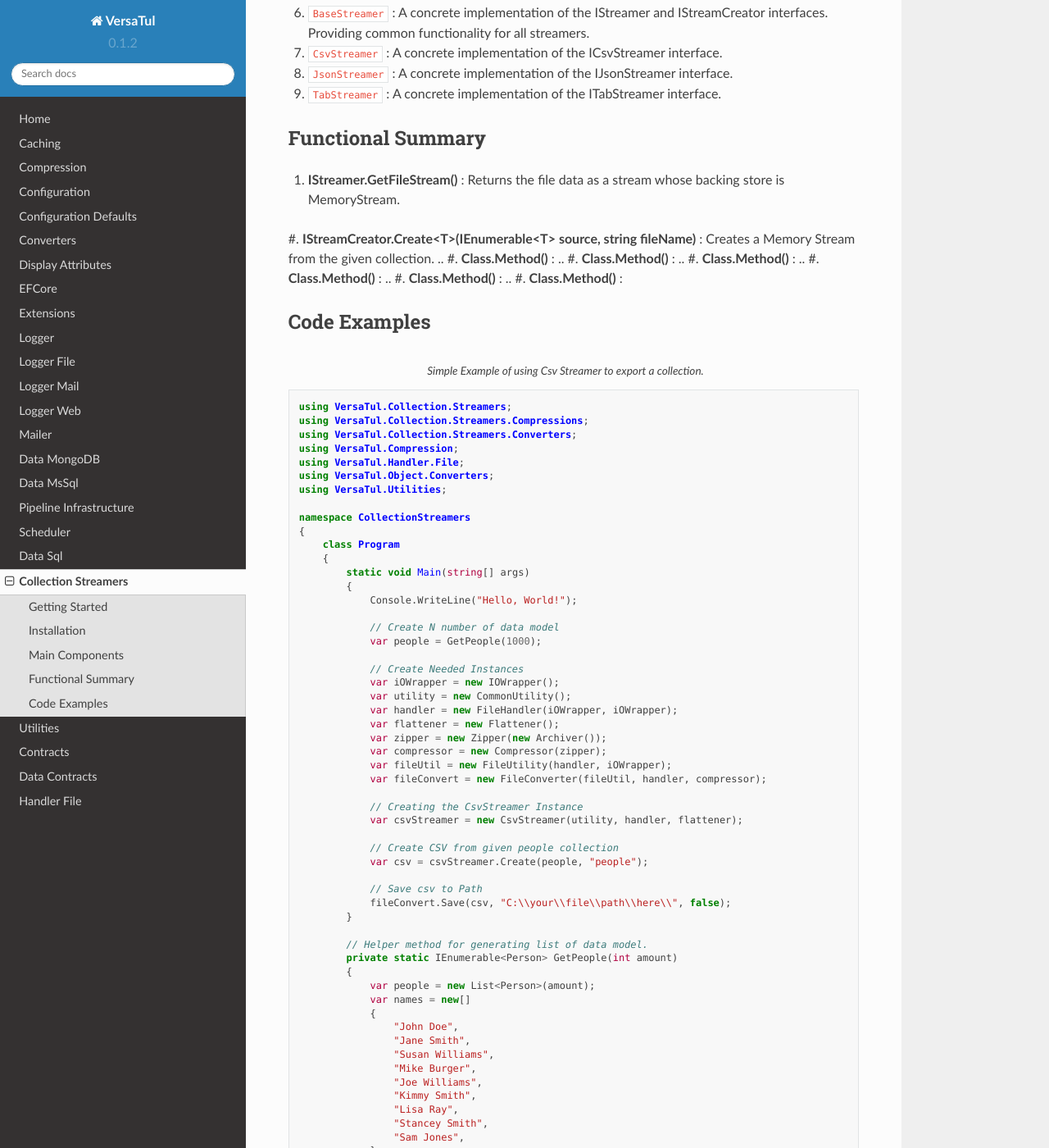
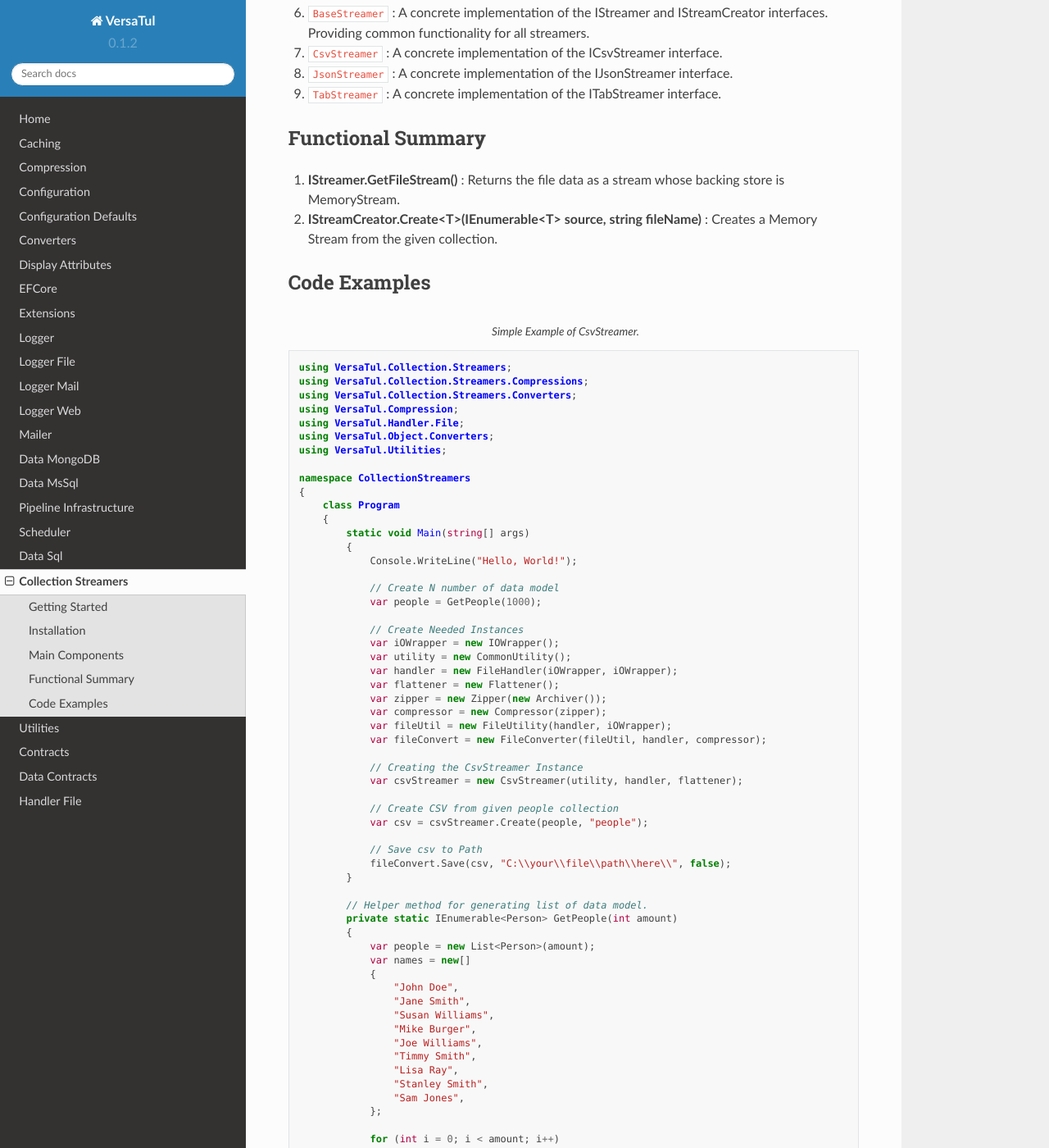
Before and after one commit to BjornWilliams/DocsVersaTul, a Sphinx documentation site: the page built from docs/source/streamers.rst, in a window 1280 px wide and 1400 px high, scrolled down 972 px. Shown: the whole window at 82% size. Built offline with Sphinx 7.4.7 and the Read the Docs theme 2.0.0, drawn with Linux system fonts in a browser that asks for light colours.

Commit message:
Update streamers.rst

```diff
--- a/docs/source/streamers.rst
+++ b/docs/source/streamers.rst
@@ -39,19 +39,14 @@ Functional Summary
 ------------------
 #. **IStreamer.GetFileStream()** : Returns the file data as a stream whose backing store is MemoryStream.
 #. **IStreamCreator.Create<T>(IEnumerable<T> source, string fileName)** : Creates a Memory Stream from the given collection.
-.. #. **Class.Method()** :
-.. #. **Class.Method()** :
-.. #. **Class.Method()** :
-.. #. **Class.Method()** :
-.. #. **Class.Method()** :
-.. #. **Class.Method()** :
+
 
 
 Code Examples
 -------------
 
 .. code-block:: c#
-    :caption: Simple Example of using Csv Streamer to export a collection.
+    :caption: Simple Example of CsvStreamer.
 
     using VersaTul.Collection.Streamers;
     using VersaTul.Collection.Streamers.Compressions;
@@ -103,9 +98,9 @@ Code Examples
                     "Susan Williams",
                     "Mike Burger",
                     "Joe Williams",
-                    "Kimmy Smith",
+                    "Timmy Smith",
                     "Lisa Ray",
-                    "Stancey Smith",
+                    "Stanley Smith",
                     "Sam Jones",
                 };
 
```
